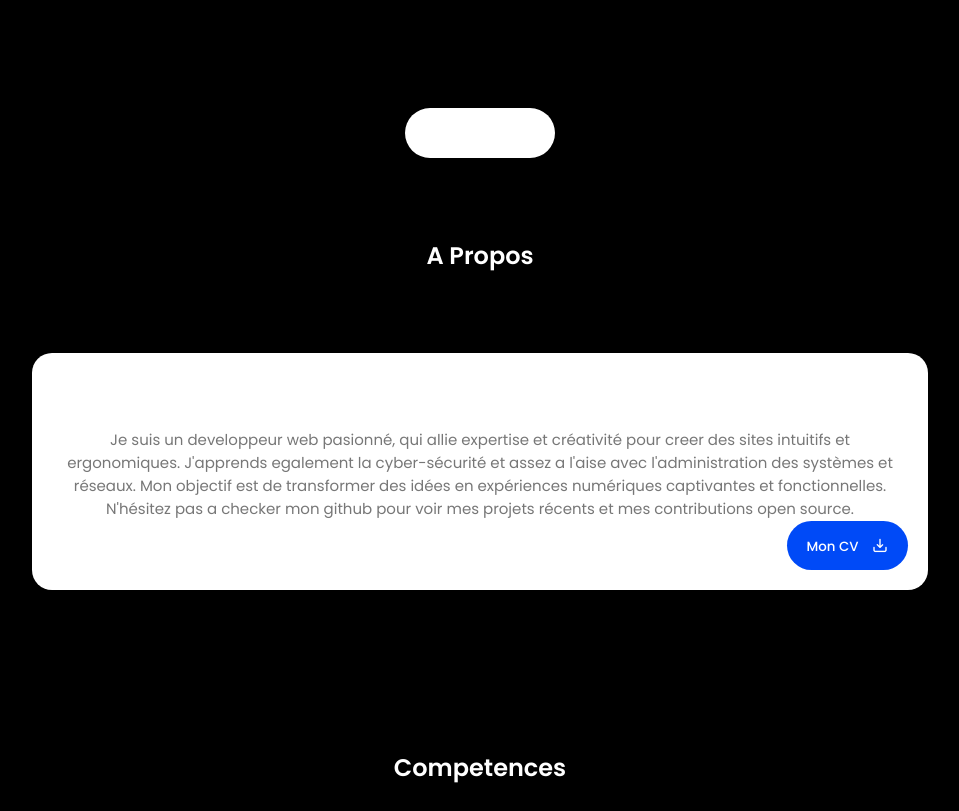
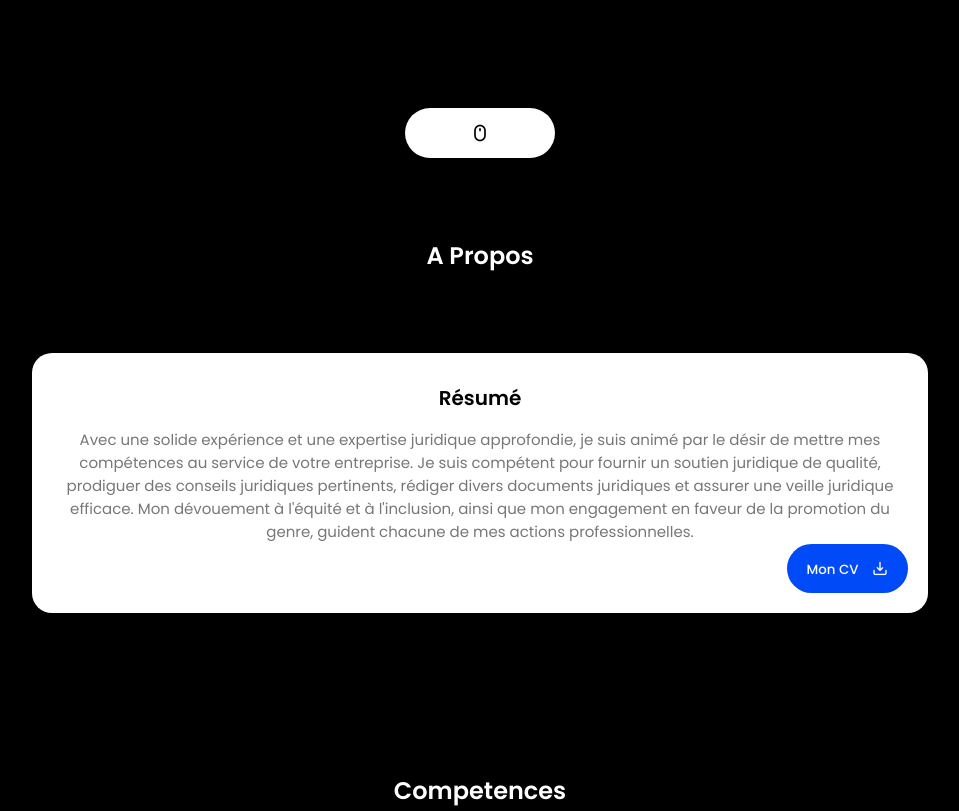
Before and after one commit to faridseb/mansour.github.io, a plain HTML site: page index.html in a window 1280 px wide. Shown: the part 642-1453 px from the top of the page, without its empty margins (160-1119 px from the left). Drawn offline with nearby package versions, Linux system fonts and the light colour scheme.

Commit message:
avant dernier

```diff
--- a/index.html
+++ b/index.html
@@ -58,7 +58,7 @@
             </ul>
         </div>
         <div class="nav-button">
-            <a href="Rachid_BAWA_CV_IT.pdf" target="_blank">
+            <a href="CV.pdf" target="_blank">
                 <button class="btn">
                     Mon CV <i class="uil uil-file-alt"></i>
                 </button>
@@ -108,7 +108,7 @@
           </div>
           <div class="scroll-icon-box">
             <a href="#about" class="scroll-btn">
-                <i class="uil uil-mouse-alt"></i>
+                <i  style="color: black;" class="uil uil-mouse-alt"></i>
 
             </a>
           </div>
@@ -122,14 +122,18 @@
           <div class="row">
             <div class="col-12">
                 <div class="about-info">
-                    <h3>Résumé</h3>
-                    <p>Je suis un developpeur web pasionné, qui allie expertise et créativité pour creer des sites intuitifs et ergonomiques.
-                      J'apprends egalement la cyber-sécurité et assez a l'aise avec l'administration des systèmes et réseaux.
-                      Mon objectif est de transformer des idées en expériences numériques captivantes et fonctionnelles.
-                      N'hésitez pas a checker mon github pour voir mes projets récents et mes contributions open source.
+                    <h3 style="color: black;">Résumé</h3>
+                    <p>Avec une solide expérience et une expertise juridique approfondie, je suis
+                      animé par le désir de mettre mes compétences au service de votre entreprise.
+                      Je suis compétent pour fournir un soutien juridique de qualité, prodiguer
+                      des conseils juridiques pertinents, rédiger divers documents juridiques et
+                      assurer une veille juridique efficace.
+                      Mon dévouement à l'équité et à l'inclusion, ainsi que mon engagement en
+                      faveur de la promotion du genre, guident chacune de mes actions
+                      professionnelles.
                     </p>
                     <div class="about-btn">
-                        <a href="Rachid_BAWA_CV_IT.pdf" target="_blank" rel="noopener noreferrer">
+                        <a href="CV.pdf" target="_blank" rel="noopener noreferrer">
                             <button class="btn">
                                 Mon CV <i class="uil uil-import" ></i>
                             </button>
@@ -211,6 +215,7 @@
 
 
             </div>
+
 
 
         </section>
--- a/style.css
+++ b/style.css
@@ -17,6 +17,22 @@
     --first-shadow-color: rgba(0, 0, 0, 0.1);
 
 }
+
+/* :root{
+    --body-color: rgb(250, 250, 250);
+    --color-white: rgb(255, 255, 255);
+
+    --text-color-second: rgb(68, 68, 68);
+    --text-color-third: rgb(30, 159, 171);
+
+    --first-color: rgb(110, 87, 224);
+    --first-color-hover: rgb(40, 91, 212);
+
+    --second-color: rgb(0, 201, 255);
+    --third-color: rgb(192, 166, 49);
+    --first-shadow-color: rgba(0, 0, 0, 0.1);
+
+} */
 
 /* ----- BASE ----- */
 *{
@@ -622,7 +638,7 @@ footer{
 }
 .footer_menu_list a{
     text-decoration: none;
-    color: var(--text-color-second);
+    color: black;
     font-weight: 500;
     margin-inline: 10px;
     margin-left: 15px;
@@ -813,7 +829,7 @@ footer{
 }
 .edu-exp-box li {
   margin-bottom: 1.2rem;
-  color: var(--text-color-second);
+  color: black;
 }
 .edu-date {
   color: #888;
```
